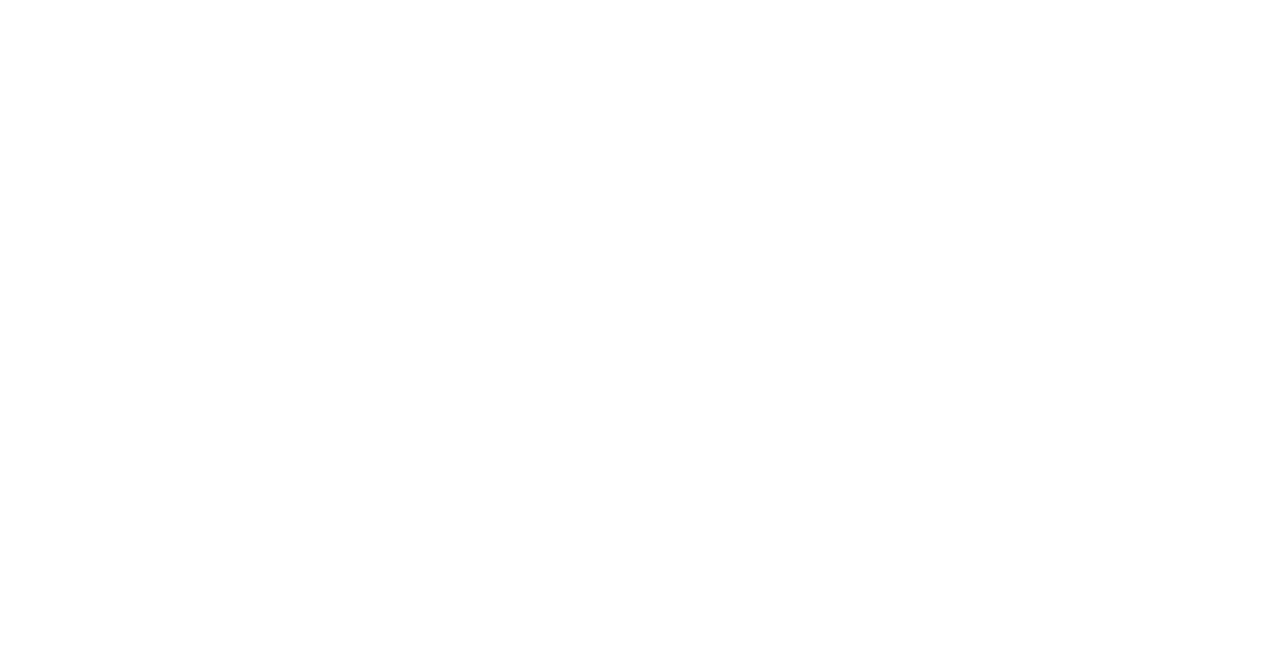
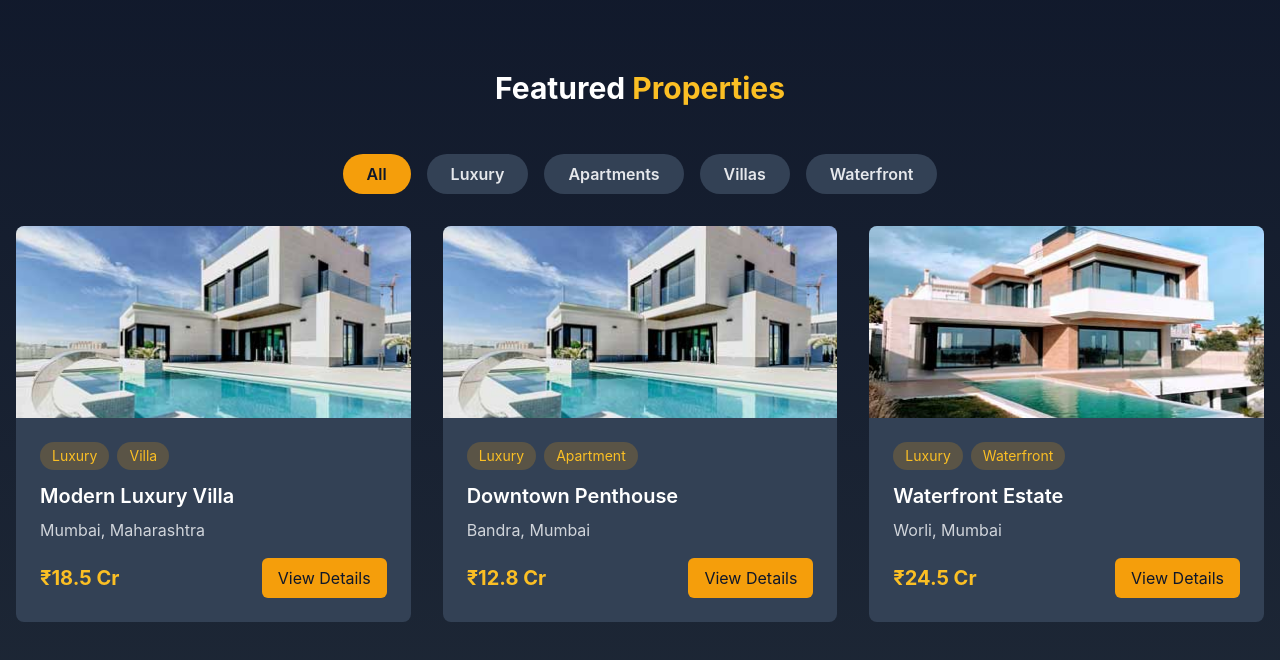
Before and after one commit to info-higaurav/theprimeinfra, a React (Vite) app in the folder client/: page / in a window 1280 px wide. Shown: the part 1146-1806 px from the top of the page. Before the commit the page ends 1024 px from the top, so only its background shows below. Built offline with nearby package versions, Linux system fonts and the light colour scheme.

Commit message:
Add Feature Property component

```diff
--- /dev/null
+++ b/client/src/pages/feature-properties/index.tsx
@@ -0,0 +1,149 @@
+import { motion, useInView } from "framer-motion";
+import { useRef } from "react";
+
+export default function FeatureProperties() {
+    const ref = useRef(null);
+    const isInView = useInView(ref, { once: false, amount: 0.3 });
+
+    const containerVariants = {
+        hidden: { opacity: 0 },
+        visible: {
+            opacity: 1,
+            transition: {
+                staggerChildren: 0.2
+            }
+        }
+    };
+
+    const cardVariants = {
+        hidden: {
+            opacity: 0,
+            y: 50
+        },
+        visible: {
+            opacity: 1,
+            y: 0,
+            transition: {
+                duration: 0.5
+            }
+        }
+    };
+
+    return (
+        <div className="py-32 bg-gradient-to-b from-slate-900 to-gray-800">
+            <div className="container mx-auto px-4 py-16">
+                <h2 className="text-3xl font-bold text-center text-white mb-12">
+                    Featured <span className="text-amber-400">Properties</span>
+                </h2>
+
+                {/* Filter Tags */}
+                <div className="flex flex-wrap justify-center gap-4 mb-8">
+                    <button className="px-6 py-2 rounded-full bg-amber-500 text-slate-900 font-semibold hover:bg-amber-400 transition-colors">
+                        All
+                    </button>
+                    <button className="px-6 py-2 rounded-full bg-slate-700 text-gray-200 font-semibold hover:bg-slate-600 transition-colors">
+                        Luxury
+                    </button>
+                    <button className="px-6 py-2 rounded-full bg-slate-700 text-gray-200 font-semibold hover:bg-slate-600 transition-colors">
+                        Apartments
+                    </button>
+                    <button className="px-6 py-2 rounded-full bg-slate-700 text-gray-200 font-semibold hover:bg-slate-600 transition-colors">
+                        Villas
+                    </button>
+                    <button className="px-6 py-2 rounded-full bg-slate-700 text-gray-200 font-semibold hover:bg-slate-600 transition-colors">
+                        Waterfront
+                    </button>
+                </div>
+
+                <motion.div
+                    ref={ref}
+                    variants={containerVariants}
+                    initial="hidden"
+                    animate={isInView ? "visible" : "hidden"}
+                    className="grid grid-cols-1 md:grid-cols-3 gap-8"
+                >
+                    <motion.div
+                        variants={cardVariants}
+                        className="bg-slate-700 rounded-lg overflow-hidden hover:shadow-xl transition-shadow duration-300"
+                    >
+                        <div className="overflow-hidden">
+                            <img
+                                src="./assets/images/Modern-Luxury-Villa.jpg"
+                                alt="Luxury Home"
+                                className="w-full h-48 object-cover hover:scale-110 transition-transform duration-500"
+                            />
+                        </div>
+                        <div className="p-6">
+                            <div className="flex gap-2 mb-3">
+                                <span className="px-3 py-1 bg-amber-500/20 text-amber-400 rounded-full text-sm">Luxury</span>
+                                <span className="px-3 py-1 bg-amber-500/20 text-amber-400 rounded-full text-sm">Villa</span>
+                            </div>
+                            <h3 className="text-xl font-semibold text-white mb-2">Modern Luxury Villa</h3>
+                            <p className="text-gray-300 mb-4">Mumbai, Maharashtra</p>
+                            <div className="flex justify-between items-center">
+                                <span className="text-amber-400 font-bold text-xl hover:scale-110 transition-transform duration-300">₹18.5 Cr</span>
+                                <button className="px-4 py-2 bg-amber-500 text-slate-900 rounded-md hover:bg-amber-400 transition-colors">
+                                    View Details
+                                </button>
+                            </div>
+                        </div>
+                    </motion.div>
+
+                    <motion.div
+                        variants={cardVariants}
+                        className="bg-slate-700 rounded-lg overflow-hidden hover:shadow-xl transition-shadow duration-300"
+                    >
+                        <div className="overflow-hidden">
+                            <img
+                                src="./assets/images/Modern-Luxury-Villa.jpg"
+                                alt="Modern Apartment"
+                                className="w-full h-48 object-cover hover:scale-110 transition-transform duration-500"
+                            />
+                        </div>
+                        <div className="p-6">
+                            <div className="flex gap-2 mb-3">
+                                <span className="px-3 py-1 bg-amber-500/20 text-amber-400 rounded-full text-sm">Luxury</span>
+                                <span className="px-3 py-1 bg-amber-500/20 text-amber-400 rounded-full text-sm">Apartment</span>
+                            </div>
+                            <h3 className="text-xl font-semibold text-white mb-2">Downtown Penthouse</h3>
+                            <p className="text-gray-300 mb-4">Bandra, Mumbai</p>
+                            <div className="flex justify-between items-center">
+                                <span className="text-amber-400 font-bold text-xl hover:scale-110 transition-transform duration-300">₹12.8 Cr</span>
+                                <button className="px-4 py-2 bg-amber-500 text-slate-900 rounded-md hover:bg-amber-400 transition-colors">
+                                    View Details
+                                </button>
+                            </div>
+                        </div>
+                    </motion.div>
+
+                    <motion.div
+                        variants={cardVariants}
+                        className="bg-slate-700 rounded-lg overflow-hidden hover:shadow-xl transition-shadow duration-300"
+                    >
+                        <div className="overflow-hidden">
+                            <img
+                                src="./assets/images/Waterfront-Estate.jpg"
+                                alt="Waterfront Property"
+                                className="w-full h-48 object-cover hover:scale-110 transition-transform duration-500"
+                            />
+                        </div>
+                        <div className="p-6">
+                            <div className="flex gap-2 mb-3">
+                                <span className="px-3 py-1 bg-amber-500/20 text-amber-400 rounded-full text-sm">Luxury</span>
+                                <span className="px-3 py-1 bg-amber-500/20 text-amber-400 rounded-full text-sm">Waterfront</span>
+                            </div>
+                            <h3 className="text-xl font-semibold text-white mb-2">Waterfront Estate</h3>
+                            <p className="text-gray-300 mb-4">Worli, Mumbai</p>
+                            <div className="flex justify-between items-center">
+                                <span className="text-amber-400 font-bold text-xl hover:scale-110 transition-transform duration-300">₹24.5 Cr</span>
+                                <button className="px-4 py-2 bg-amber-500 text-slate-900 rounded-md hover:bg-amber-400 transition-colors">
+                                    View Details
+                                </button>
+                            </div>
+                        </div>
+                    </motion.div>
+                </motion.div>
+            </div>
+        </div>
+    )
+}
--- a/client/src/pages/home/index.tsx
+++ b/client/src/pages/home/index.tsx
@@ -1,11 +1,12 @@
 import Header from "../header";
 import Main from "../main";
-
+import FeatureProperties from "../feature-properties";
 export default function Home() {
     return (
         <>
             <Header />
             <Main />
+            <FeatureProperties />
         </>
     );
 }
```
